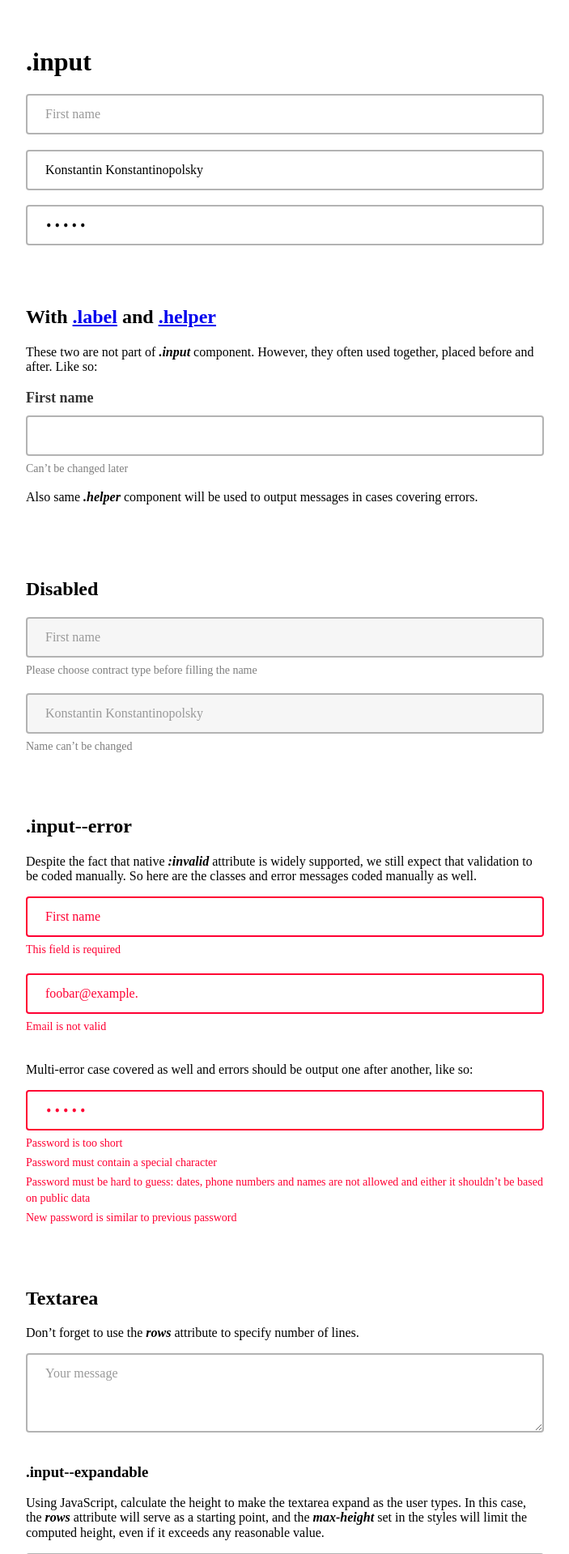
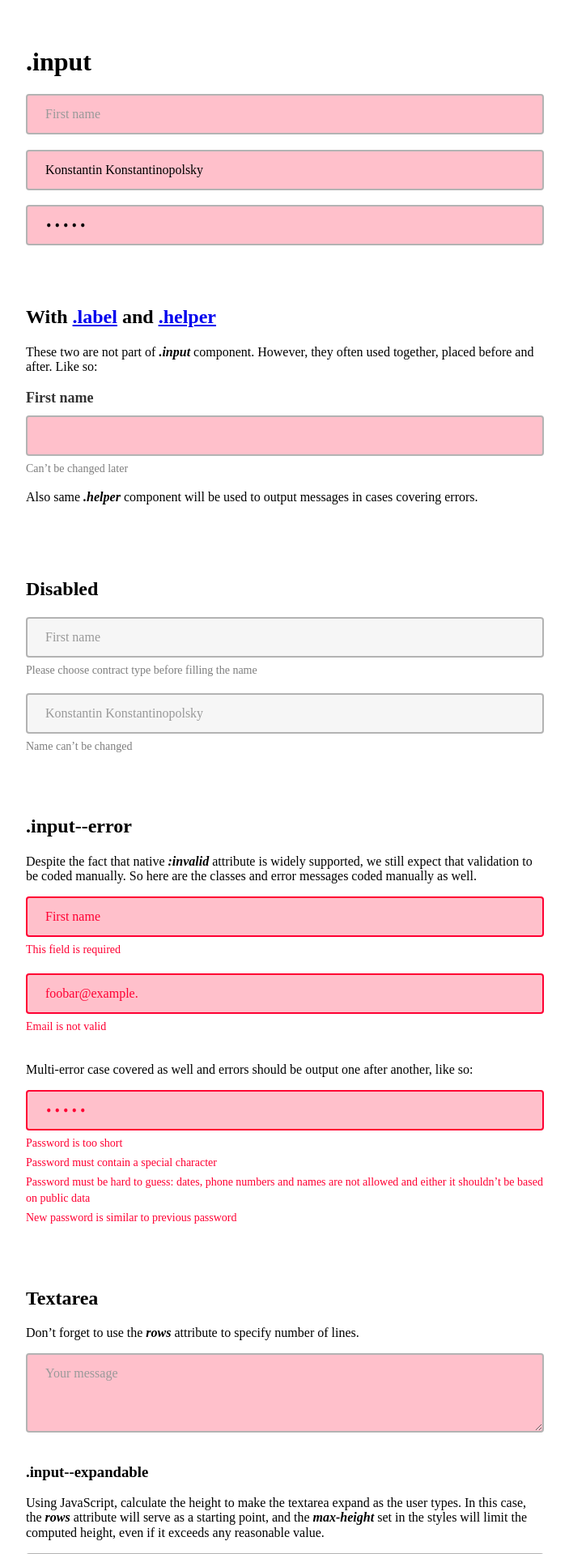
Before and after one commit to shchukin/template, a PHP site: page /markups/_input.html in a window 1280 px wide. Shown: the top 1919 px of the page at 81% size, without its empty margins (288-991 px from the left). Run offline with PHP 8.4, Linux system fonts and the light colour scheme.

Commit message:
no appearance on inputs test

```diff
--- a/src/styles/_input.css
+++ b/src/styles/_input.css
@@ -2,12 +2,12 @@
 
 }
     .input__widget {
-        appearance: none; /* not just for <select> appearance, but also for some details like box-shadow on iOS */
+        /*appearance: none; !* not just for <select> appearance, but also for some details like box-shadow on iOS *!*/
         vertical-align: top;
         width: 100%;
         height: 50px;
         padding: 11px 22px;
-        background-color: #FFFFFF; /* reset <select> background (appearance: none; doesn't help) */
+        background-color: pink; /* reset <select> background (appearance: none; doesn't help) */
         border: 2px solid var(--input-border);
         outline: none;
         border-radius: 4px;
```
